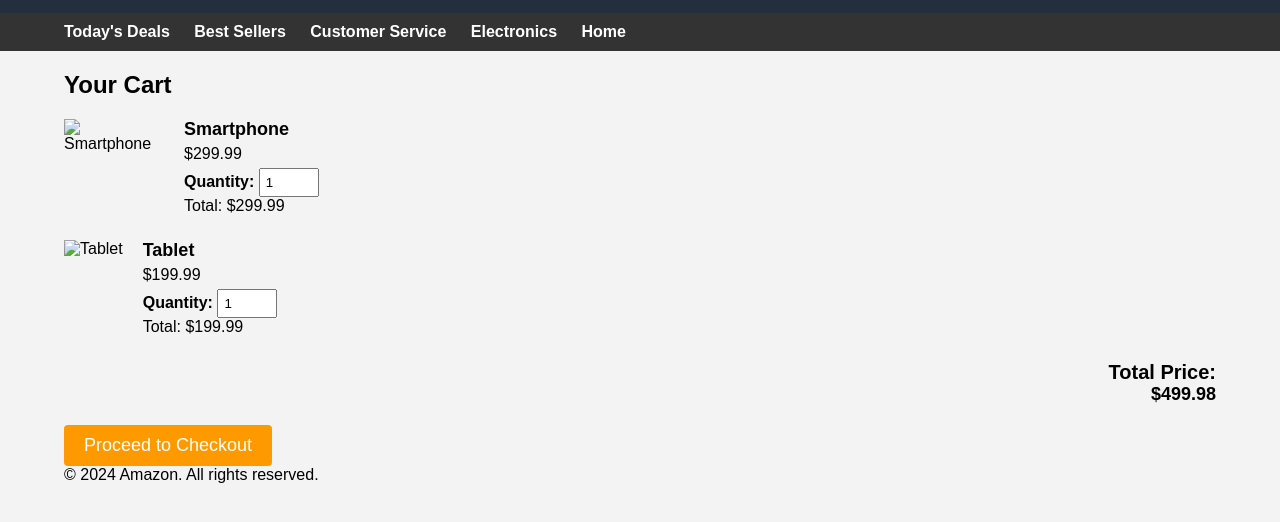
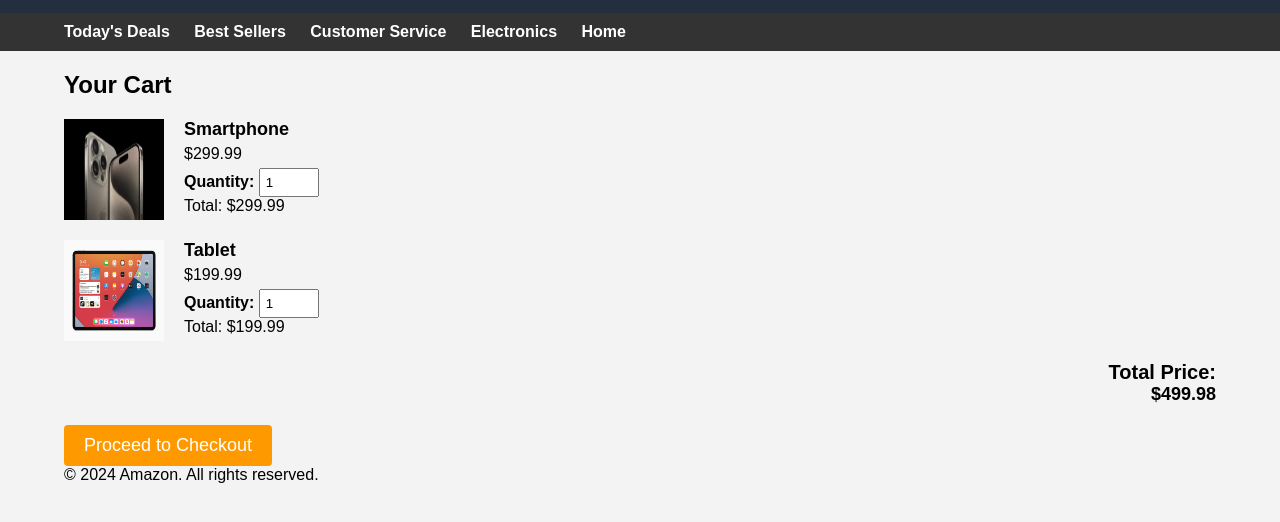
Before and after one commit to AaryanCode69/IEEE-TASK-SUB, a plain HTML site: page cart.html in a window 1280 px wide. Shown: the part 84-606 px from the top of the page. Drawn offline with Linux system fonts and the light colour scheme.

Commit message:
Update cart.html

```diff
--- a/cart.html
+++ b/cart.html
@@ -32,7 +32,7 @@
         <div class="container">
             <h2>Your Cart</h2>
             <div class="cart-item">
-                <img src="Images/Iphone.jpg" alt="Smartphone">
+                <img src="Iphone.jpg" alt="Smartphone">
                 <div class="item-details">
                     <h3>Smartphone</h3>
                     <p>$299.99</p>
@@ -42,7 +42,7 @@
                 </div>
             </div>
             <div class="cart-item">
-                <img src="Images/IPAD.jpg" alt="Tablet">
+                <img src="IPAD.jpg" alt="Tablet">
                 <div class="item-details">
                     <h3>Tablet</h3>
                     <p>$199.99</p>
```
